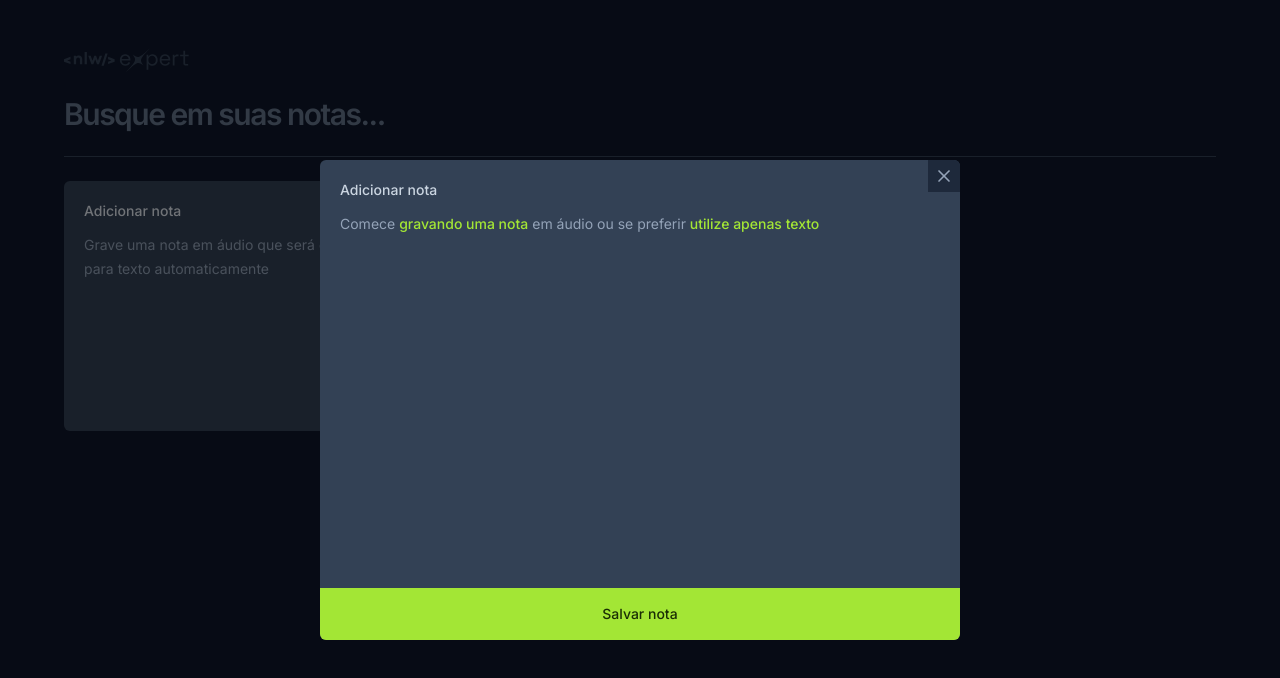
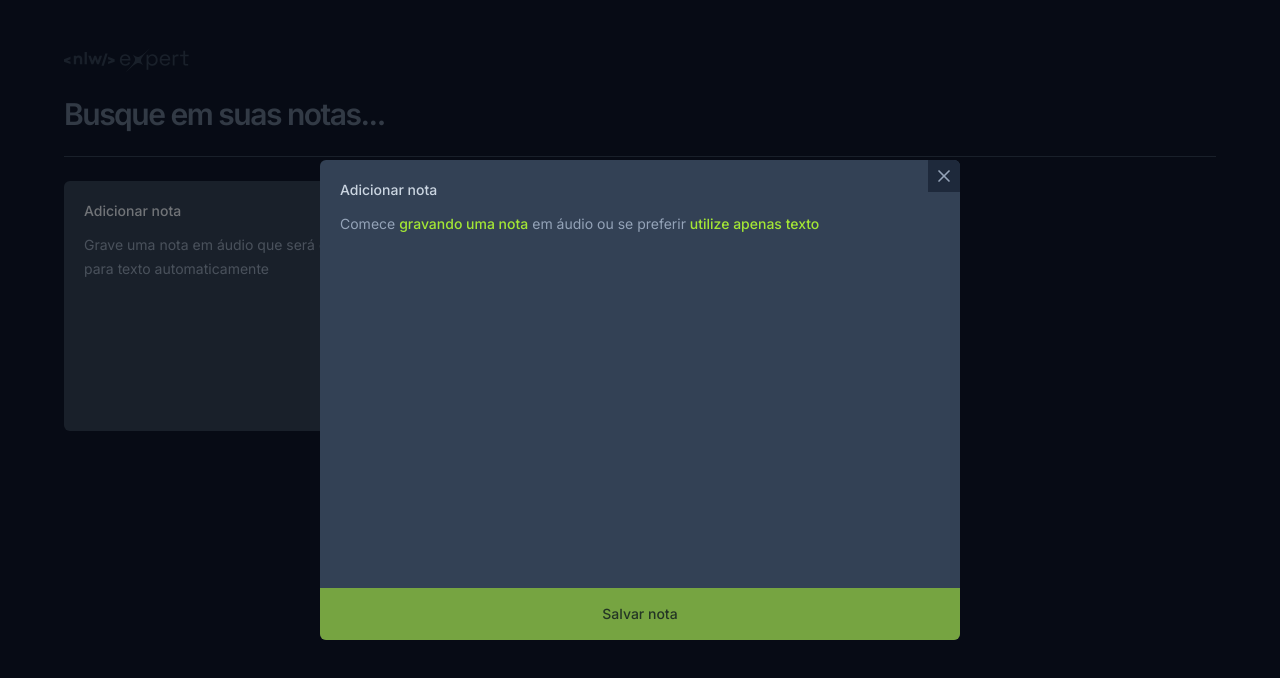
Before and after one commit to ReinaldoARamos/nwl-experto-react, a React (Vite) app: page / in a window 1280 px wide. Both pictures are taken after a click on the button 248 px from the left and 306 px from the top of the page. Shown: the top 678 px of the page. Built offline with nearby package versions, Linux system fonts and the light colour scheme.

Commit message:
criando validação para nao permitir gravar notas vazias

```diff
--- a/src/components/new-note-card.tsx
+++ b/src/components/new-note-card.tsx
@@ -100,8 +100,9 @@ export function NewNote({ onNoteCreated }: NewNoteCardProps) {
               <button
               onClick={handleSaveNote}
                 type="button"
-                className="group w-full bg-lime-400 py-4 text-center text-sm font-medium text-lime-950 outline-none transition-colors hover:bg-lime-500"
-              >
+                className="group w-full bg-lime-400 py-4 text-center text-sm font-medium text-lime-950 outline-none transition-colors hover:bg-lime-500 disabled:opacity-60 disabled:cursor-not-allowed"
+              disabled={content === ""}
+             >
                 Salvar nota
               </button>
             )}
```
